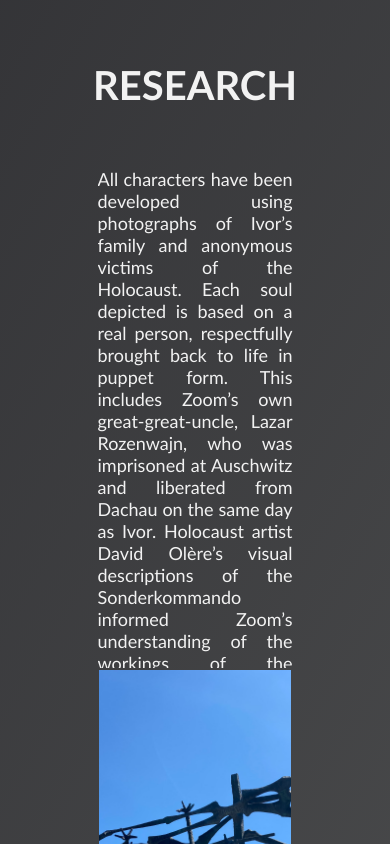
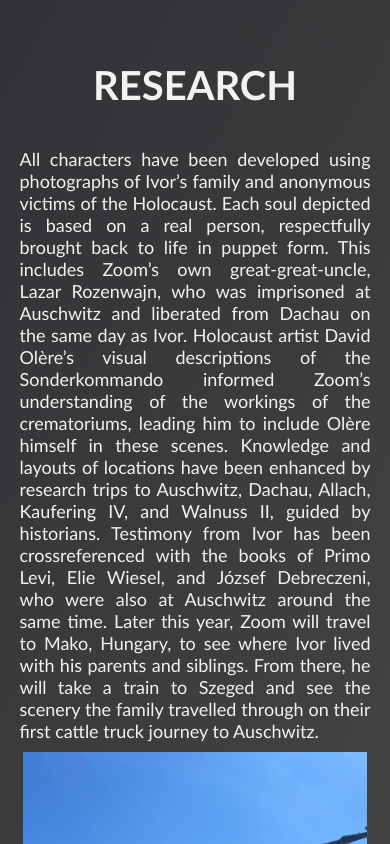
Before and after one commit to totes7/Survivor, a React (Create React App) app: page /info in a window 390 px wide. Shown: the part 5860-6704 px from the top of the page. Built offline with nearby package versions, Linux system fonts and the light colour scheme.

Commit message:
fix responsive behaviour of production page

```diff
--- a/src/App.css
+++ b/src/App.css
@@ -163,23 +163,6 @@
 
 .info h3 {
   margin-bottom: 3%;
-}
-
-.info-team p {
-  margin-top: 2%;
-  font-size: 24px;
-  display: flex;
-  justify-content: space-between;
-  padding: 10px 0;
-}
-
-.info-team p:last-child {
-  border-bottom: none;
-}
-
-.info-team span {
-  margin-left: auto;
-  text-align: right;
 }
 
 #team {
@@ -374,13 +357,8 @@
 
 #research-text {
   grid-area: text;
-  margin: 0 5% 0 0;
+  margin: 0 5% 5% 0;
   font-size: 20px;
-  overflow-y: scroll;
-}
-
-#research-text::-webkit-scrollbar {
-  display: none;
 }
 
 #research-video {
@@ -620,21 +598,8 @@
     padding: 0;
   }
 
-  /* .synopsis {
-    height: 450px;
-    overflow-y: scroll;
-  } */
-
-  #characters {
-    margin: 0;
-    display: grid;
-    grid-template-rows: 300px;
-    grid-template-columns: 1fr 1fr 1fr;
-    grid-template-areas: "image text text";
-  }
-
-  .info-team {
-    margin: 10%;
+  #team {
+    margin: 5% 5%;
   }
 
   #music-text {
@@ -642,10 +607,10 @@
   }
 
   #research {
-    margin: 5% 5% 50% 5%;
+    padding: 5% 5% 20% 5%;
     display: grid;
     text-align: justify;
-    grid-template-rows: 40% 30% 25% 5%;
+    grid-template-rows: 400px 350px 350px 350px;
     grid-template-columns: 1fr 1fr;
     grid-template-areas:
       "text text"
@@ -837,6 +802,19 @@
     color: rgb(11, 87, 208);
   }
 
+  #research {
+    padding: 5% 5% 20% 5%;
+    display: grid;
+    text-align: justify;
+    grid-template-rows: 600px 350px 300px 300px;
+    grid-template-columns: 1fr 1fr;
+    grid-template-areas:
+      "text text"
+      "image3 image3"
+      "image1 image2"
+      "video video";
+  }
+
   #research-text {
     font-size: 18px;
   }
--- a/src/components/pages/Contact.jsx
+++ b/src/components/pages/Contact.jsx
@@ -105,8 +105,9 @@ function Contact() {
           Send
         </button>
 
-        <h1>SOCIAL</h1>
-        <div className="contact-social"></div>
+        {/* <h1>SOCIAL</h1>
+        <div className="contact-social"></div> */}
+
       </div>
 
       <Footer />
```
